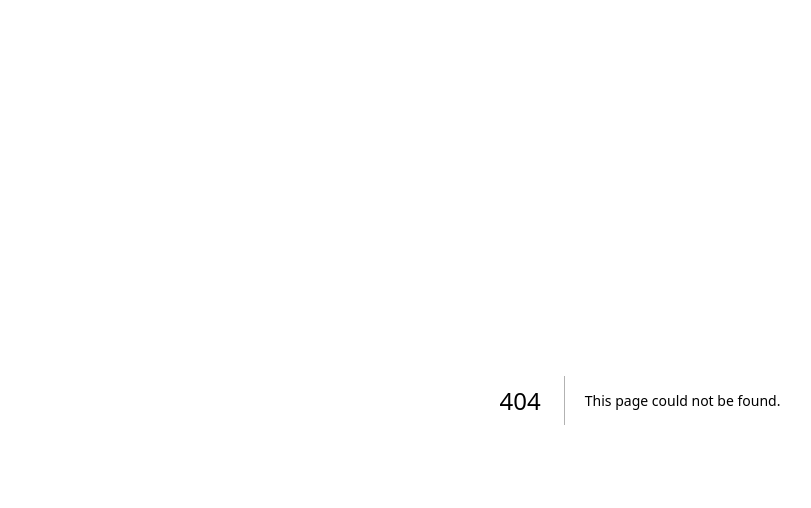
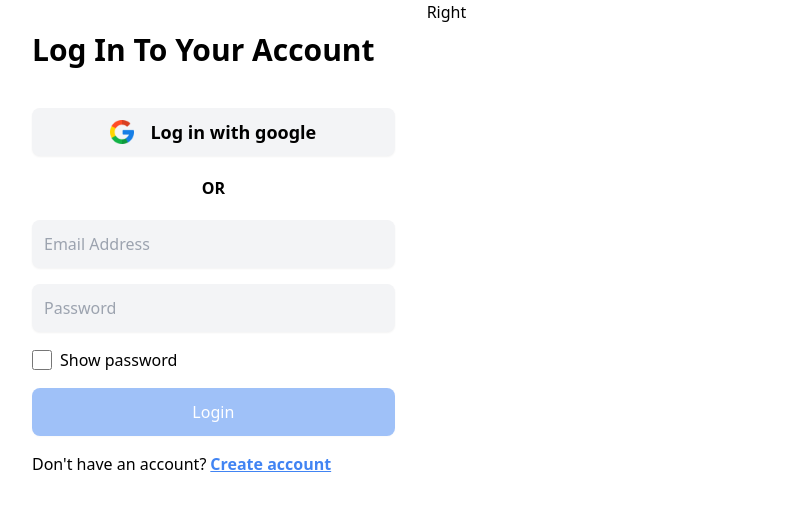
Before and after one commit to bruceaudo/journal, a Next.js app: page /accounts in a window 1280 px wide. Before the commit this address had no page. Shown: the top 508 px of the page, without its empty margins (0-811 px from the left). Built offline with nearby package versions, Linux system fonts and the light colour scheme.

Commit message:
Set up login and sign up form

```diff
--- /dev/null
+++ b/app/accounts/layout.tsx
@@ -0,0 +1,17 @@
+import { LayoutProps } from '@/.next/types/app/layout';
+import React from 'react';
+
+type layoutProps = {
+    children: React.ReactNode
+};
+
+const layout:React.FC<layoutProps> = ({children}: LayoutProps) => {
+
+    return <main className="flex h-screen">
+        <div className='w-1/3 h-full'>
+          {children}
+        </div>
+        <p className='w-2/3 h-full'>Right</p>
+      </main>;
+}
+export default layout;
--- /dev/null
+++ b/app/accounts/loading.tsx
@@ -0,0 +1,17 @@
+import { ArrowPathIcon } from "@heroicons/react/24/outline";
+import React from "react";
+
+type loadingProps = {};
+
+const loading: React.FC<loadingProps> = () => {
+  return (
+    <div className="absolute z-40 top-0 bottom-0 left-0 right-0 bg-transparent h-screen flex flex-col items-center justify-center">
+      <div className="bg-white h-12 w-12 z-50 flex items-center justify-center rounded-lg shadow-xl">
+        <div className="animate-spin">
+          <ArrowPathIcon className="h-8 w-8" />
+        </div>
+      </div>
+    </div>
+  );
+};
+export default loading;
--- /dev/null
+++ b/app/accounts/page.tsx
@@ -0,0 +1,18 @@
+"use client"
+import React, { useState } from 'react';
+import LoginForm from '../components/forms/LoginForm';
+import SignupForm from '../components/forms/SignupForm';
+
+type pageProps = {
+
+};
+
+const page: React.FC<pageProps> = () => {
+
+    const[page, setPage]=useState<"Login" | "Signup">("Login")
+
+    return <section className="">
+        {page === "Login" ? <LoginForm setPage={setPage} /> : <SignupForm setPage={setPage} />}
+      </section>;
+}
+export default page;
--- a/app/components/JournalCard.tsx
+++ b/app/components/JournalCard.tsx
@@ -40,7 +40,7 @@ const JournalCard: React.FC<JournalCardProps> = ({ id, title, details }) => {
   };
 
   return (
-    <div className=" bg-white rounded-lg p-5 max-h-[300px]">
+    <div className=" bg-white rounded-lg p-5 max-h-[300px] shadow-md">
       <Link href={`/dashboard/journal?id=${id}`}>
         <h2 className="font-semibold text-xl mb-2.5">
           {title}
--- /dev/null
+++ b/app/components/forms/LoginForm.tsx
@@ -0,0 +1,76 @@
+"use client"
+import axiosInstance from '@/app/config/axios';
+import React, { SetStateAction, useState } from 'react';
+import Loader from '../Loader';
+import { CheckIcon } from '@heroicons/react/24/outline';
+import google from "../../assets/images/google.png";
+import Image from "next/image";
+
+type LoginFormProps = {
+  setPage: React.Dispatch<SetStateAction<"Login" | "Signup">>;
+};
+
+const LoginForm: React.FC<LoginFormProps> = ({setPage}) => {
+
+    const [email, setEmail] = useState("");
+    const [password, setPassword] = useState("");
+    const [loading, setLoading] = useState(false);
+    const [submitted, setSubmitted] = useState(false);
+    const [isChecked, setIsChecked] = useState(false);
+
+    const handleCheckboxChange = () => {
+      setIsChecked(!isChecked);
+    };
+
+    const data = { email: email, password: password };
+
+    const handleSubmit = async (e: React.FormEvent<HTMLFormElement>) => {
+      e.preventDefault();
+      try {
+        setLoading(true);
+        const response = await axiosInstance.post("/api/v1/auth/login", data);
+        setLoading(false);
+        setEmail("");
+        setPassword("");
+        setSubmitted(true);
+      } catch (error) {
+        setLoading(false);
+        setSubmitted(false);
+        console.log("Error: ", error);
+      }
+    };
+
+    return <form onSubmit={handleSubmit} className="p-[32px]">
+        <h1 className="mb-10 font-bold text-3xl">Log In To Your Account</h1>
+        <button className="w-full rounded-lg h-12 indent-3 focus:outline-none focus:border focus:border-[#4184F3] shadow-sm bg-gray-100 font-semibold text-lg flex items-center gap-1 justify-center">
+          <Image src={google} alt="google" width={24} height={24} />
+          <p>Log in with google</p>
+        </button>
+        <p className="w-full flex items-center justify-center my-5 font-semibold">
+          OR
+        </p>
+        <input autoComplete="off" name="email" value={email} onChange={e => {
+            setSubmitted(false);
+            setEmail(e.target.value);
+          }} className="w-full mb-4 rounded-lg h-12 indent-3 focus:outline-none focus:border focus:border-[#4184F3] shadow-sm bg-gray-100" type="text" placeholder="Email Address" />
+        <input autoComplete="off" name="password" value={password} onChange={e => {
+            setSubmitted(false);
+            setPassword(e.target.value);
+          }} className="w-full mb-4 rounded-lg h-12 indent-3 focus:outline-none focus:border focus:border-[#4184F3] shadow-sm bg-gray-100" type={isChecked ? "text" : "password"} placeholder="Password" />
+        <div className="flex gap-2 mb-4 items-center">
+          <input className="w-5 h-5" type="checkbox" checked={isChecked} onChange={handleCheckboxChange} />
+          <label htmlFor="checkbox1">Show password</label>
+        </div>
+        <button disabled={email === "" || password === "" || loading} className="bg-[#4184F3] text-white w-full h-12 rounded-lg flex items-center justify-center shadow-sm">
+          {loading && <Loader />}
+          {submitted && <CheckIcon className="h-6 w-6 text-white" />}
+          {!loading && !submitted && "Login"}
+        </button>
+        <p className="mt-4 flex gap-1">
+          Don't have an account?<span className="underline font-semibold text-[#4184f3] cursor-pointer" onClick={() => setPage("Signup")}>
+            Create account
+          </span>
+        </p>
+      </form>;
+}
+export default LoginForm;
--- /dev/null
+++ b/app/components/forms/SignupForm.tsx
@@ -0,0 +1,80 @@
+import axiosInstance from '@/app/config/axios';
+import { CheckIcon } from '@heroicons/react/24/outline';
+import React, { SetStateAction, useState } from 'react';
+import Loader from '../Loader';
+import google from '../../assets/images/google.png'
+import Image from 'next/image';
+
+type SignupFormProps = {
+    setPage: React.Dispatch<SetStateAction<"Login" | "Signup">>
+};
+
+const SignupForm: React.FC<SignupFormProps> = ({setPage}) => {
+
+    const [email, setEmail] = useState("");
+    const [password, setPassword] = useState("");
+    const [confirmPassword, setConfirmPassword] = useState("");
+    const [loading, setLoading] = useState(false);
+    const [submitted, setSubmitted] = useState(false);
+    const [isChecked, setIsChecked] = useState(false);
+
+    const handleCheckboxChange = () => {
+      setIsChecked(!isChecked);
+    };
+
+    const data = { email: email, password: password, confirmPassword: confirmPassword };
+
+    const handleSubmit = async (e: React.FormEvent<HTMLFormElement>) => {
+      e.preventDefault();
+      try {
+        setLoading(true);
+        const response = await axiosInstance.post("/api/v1/auth/register", data);
+        setLoading(false);
+        setEmail("");
+        setPassword("");
+        setSubmitted(true);
+      } catch (error) {
+        setLoading(false);
+        setSubmitted(false);
+        console.log("Error: ", error);
+      }
+    };
+
+    return <form onSubmit={handleSubmit} className="p-[32px]">
+        <h1 className="mb-10 font-bold text-3xl">Create New Account</h1>
+        <button className="w-full rounded-lg h-12 indent-3 focus:outline-none focus:border focus:border-[#4184F3] shadow-sm bg-gray-100 font-semibold text-lg flex items-center gap-1 justify-center">
+          <Image src={google} alt="google" width={24} height={24} />
+          <p>Sign up with google</p>
+        </button>
+        <p className="w-full flex items-center justify-center my-5 font-semibold">
+          OR
+        </p>
+        <input autoComplete="off" name="email" value={email} onChange={e => {
+            setSubmitted(false);
+            setEmail(e.target.value);
+          }} className="w-full mb-4 rounded-lg h-12 indent-3 focus:outline-none focus:border focus:border-[#4184F3] shadow-sm bg-gray-100" type="text" placeholder="Email Address" />
+        <input autoComplete="off" name="password" value={password} onChange={e => {
+            setSubmitted(false);
+            setPassword(e.target.value);
+        }} className="w-full mb-4 rounded-lg h-12 indent-3 focus:outline-none focus:border focus:border-[#4184F3] shadow-sm bg-gray-100" type={isChecked?"text":"password"} placeholder="Password" />
+        <input autoComplete="off" name="confirmPassword" value={confirmPassword} onChange={e => {
+            setSubmitted(false);
+            setConfirmPassword(e.target.value);
+        }} className="w-full mb-4 rounded-lg h-12 indent-3 focus:outline-none focus:border focus:border-[#4184F3] shadow-sm bg-gray-100" type={isChecked?"text":"password"} placeholder="Confirm Password" />
+        <div className="flex gap-2 mb-4 items-center">
+          <input className="w-5 h-5" type="checkbox" checked={isChecked} onChange={handleCheckboxChange} />
+          <label htmlFor="checkbox1">Show password</label>
+        </div>
+        <button disabled={email === "" || password === "" || loading} className="bg-[#4184F3] text-white w-full h-12 rounded-lg flex items-center justify-center shadow-sm">
+          {loading && <Loader />}
+          {submitted && <CheckIcon className="h-6 w-6 text-white" />}
+          {!loading && !submitted && "Sign up"}
+        </button>
+        <p className="mt-4 flex gap-1">
+          Alreadt have an account?<span className="underline font-semibold text-[#4184f3] cursor-pointer" onClick={() => setPage("Login")}>
+            Log in
+          </span>
+        </p>
+      </form>;
+}
+export default SignupForm;
--- a/app/page.tsx
+++ b/app/page.tsx
@@ -1,9 +1,6 @@
+"use server"
+import { redirect } from "next/navigation";
 
-
-export default function Home() {
-  return (
-    <main>
-      Main
-    </main>
-  )
+export default async function Home() {
+  return redirect(`/accounts`);
 }
```
Also changed, not shown: app/assets/images/google.png (added).
